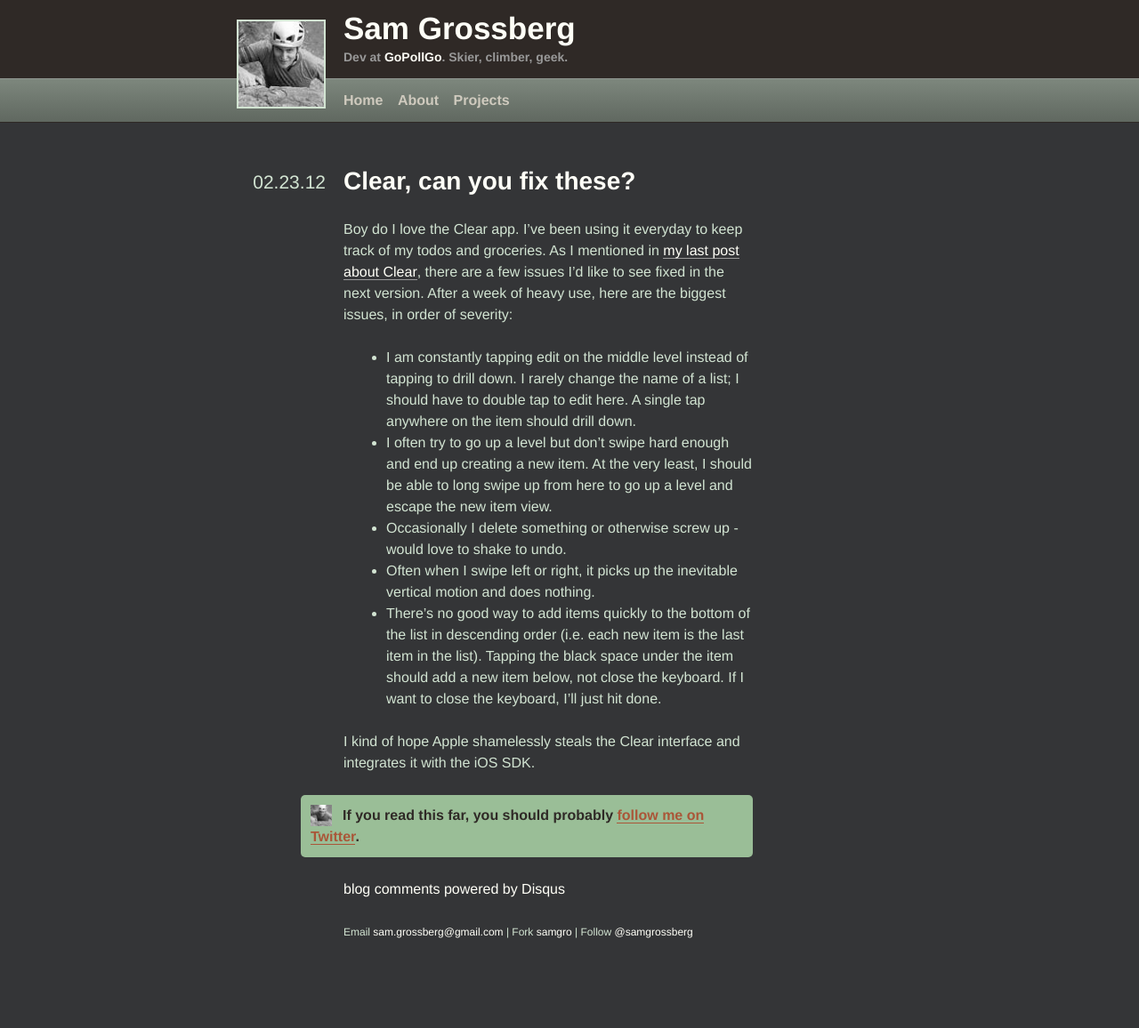
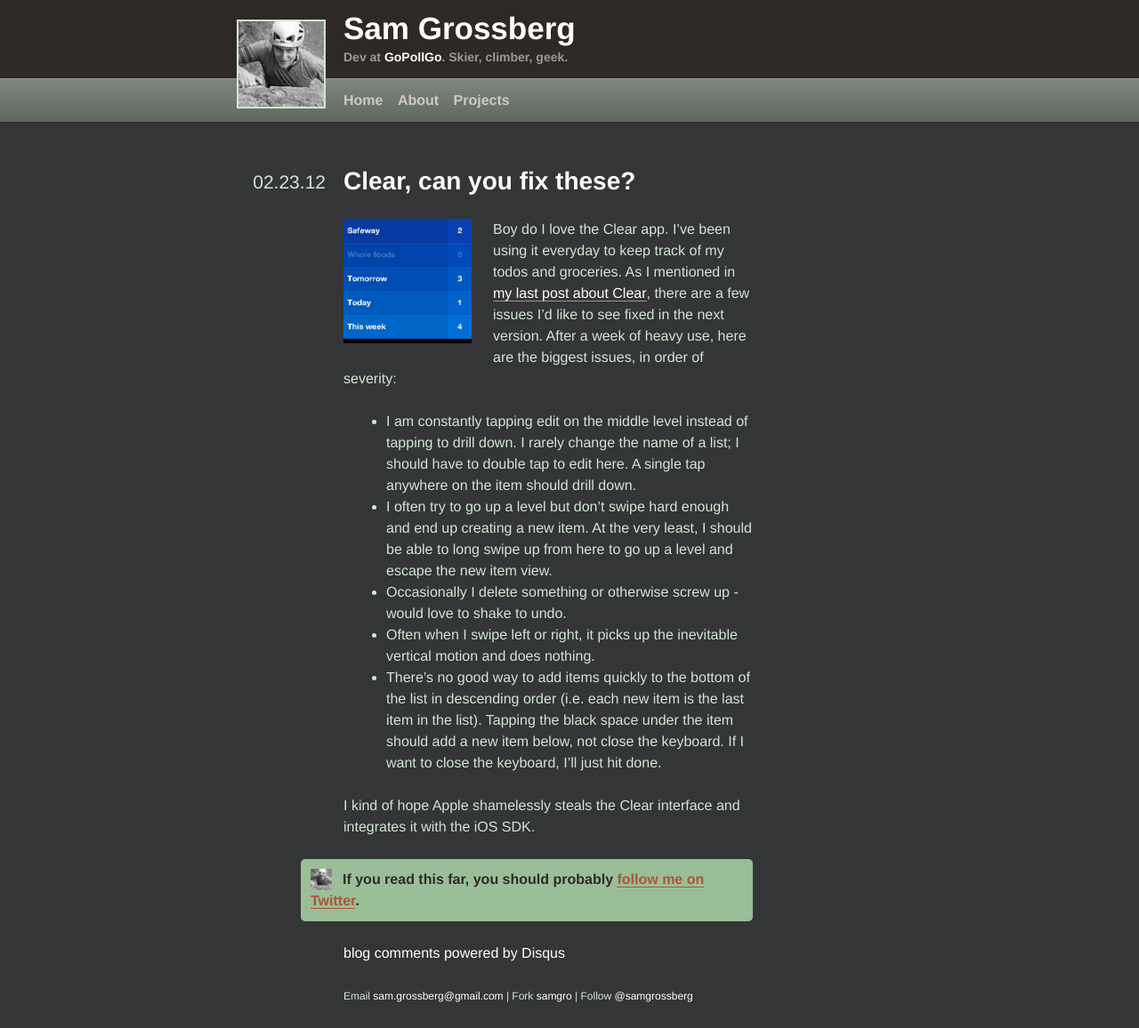
Before and after one commit to samgro/samgro.github.com, a Jekyll site: the page built from _posts/2012-02-23-clear-bugs.md, in a window 1280 px wide. Shown: the whole page at 89% size. Built offline with Jekyll 4.4.1, drawn with Linux system fonts in a browser that asks for light colours; nearby versions of some CDN libraries; comment, search, counter and statistics services are not loaded; before the commit the page ends 1084 px from its top, so only the background shows below that.

Commit message:
adding image

```diff
--- a/_posts/2012-02-23-clear-bugs.md
+++ b/_posts/2012-02-23-clear-bugs.md
@@ -3,6 +3,8 @@
 title: Clear, can you fix these?
 description: A few bugs I'd like to see fixed in Clear.
 ---
+<img src='/images/clear-image.png' alt='Clear lists' width='144' height='140' class='left' />
+
 Boy do I love the Clear app. I've been using it everyday to keep track of my todos and groceries. As I mentioned in <a href='/clear-checklist-app-just-raised-the-bar-for-mobile-design/'>my last post about Clear</a>, there are a few issues I'd like to see fixed in the next version. After a week of heavy use, here are the biggest issues, in order of severity:
 
 * I am constantly tapping edit on the middle level instead of tapping to drill down. I rarely change the name of a list; I should have to double tap to edit here. A single tap anywhere on the item should drill down.
```
Also changed, not shown: images/clear-image.png (added).
